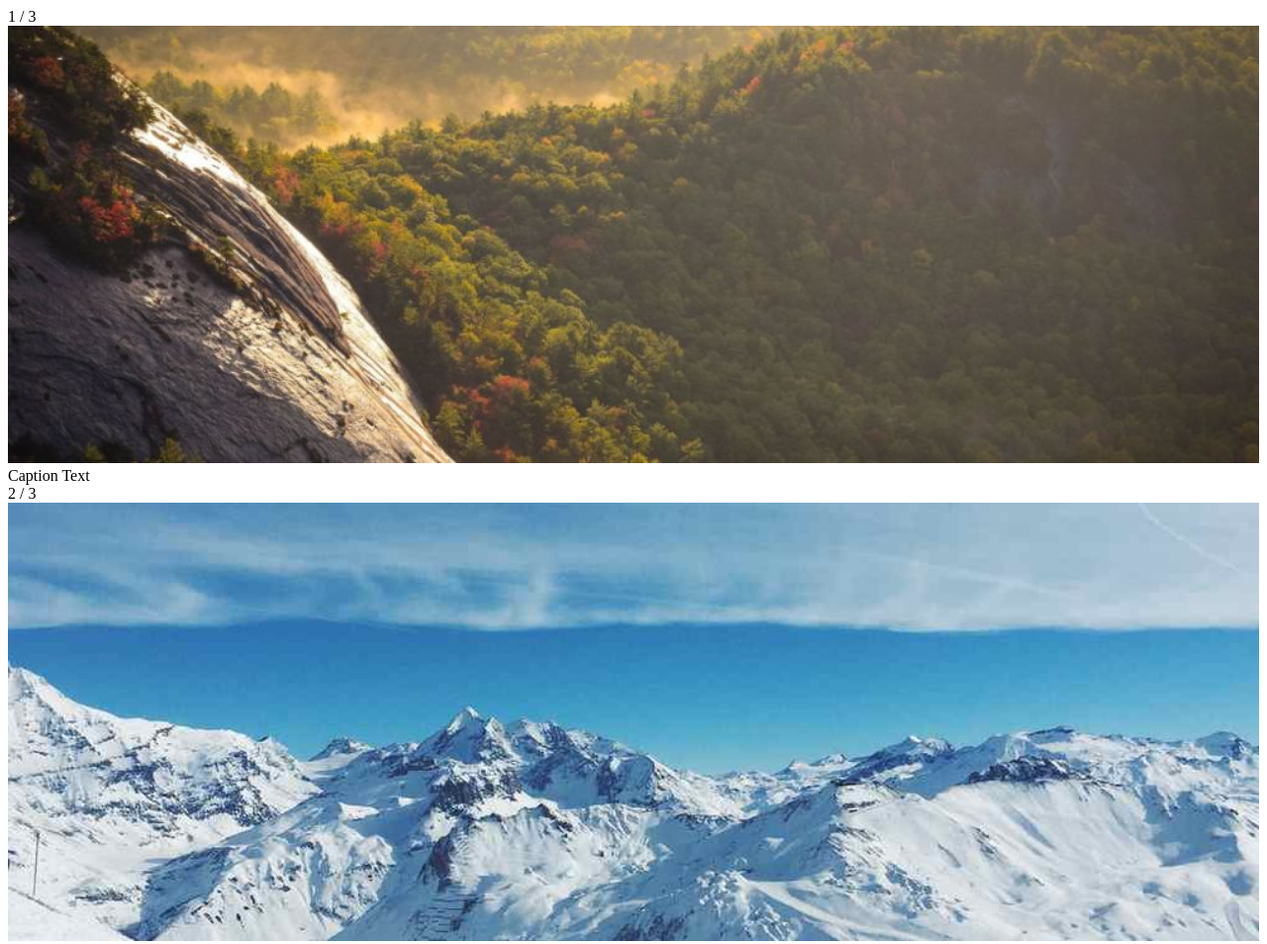
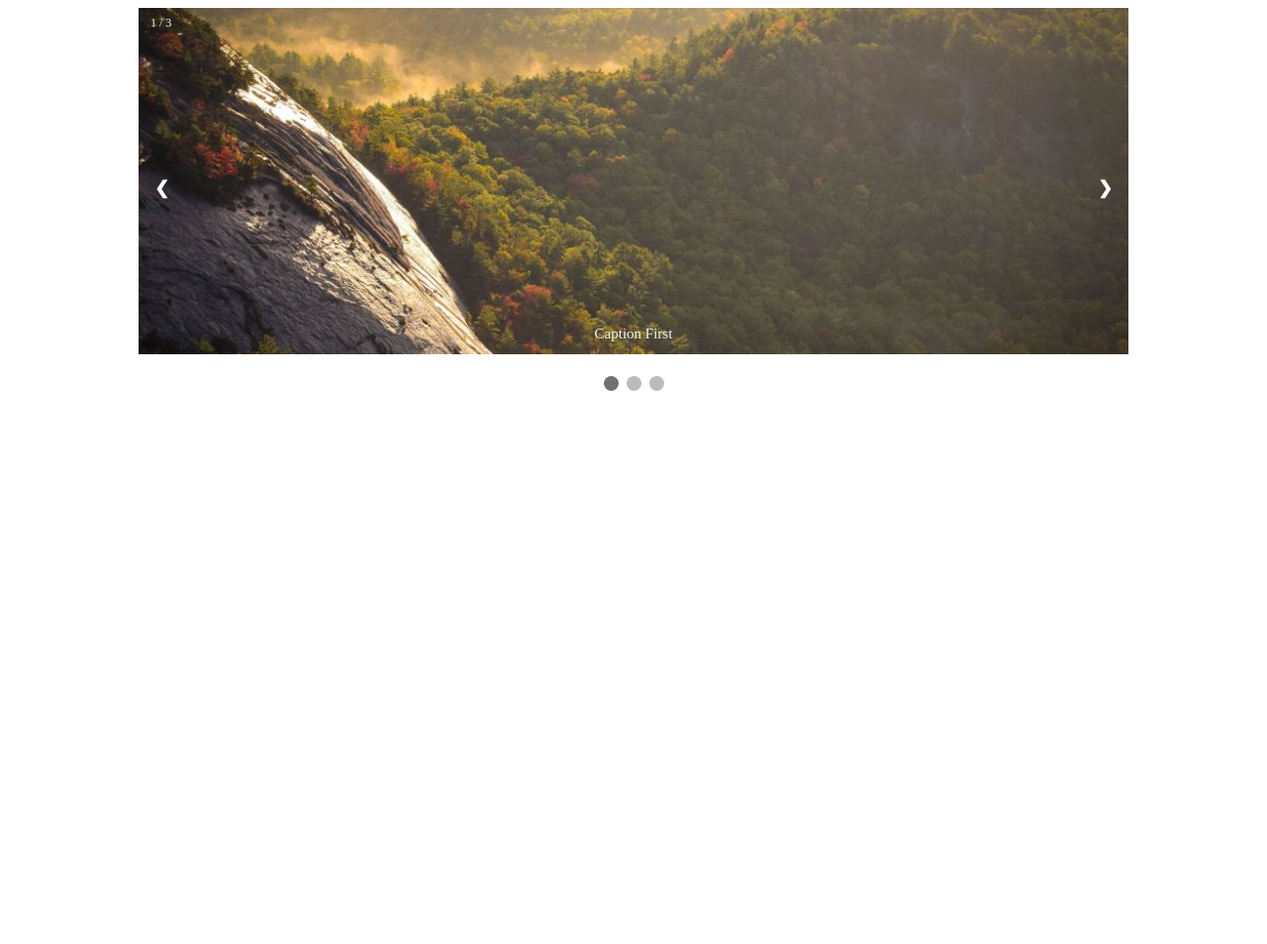
Before and after one commit to RealMudasirabbas/Mastering-CSS, a plain HTML site: page 01_Slidesshow/index.html in a window 1280 px wide. Shown: the top 954 px of the page at 99% size. After the commit the page ends 800 px from the top, so only its background shows below. Drawn offline with Linux system fonts and the light colour scheme.

Commit message:
slidesShow completed

```diff
--- a/01_Slidesshow/index.html
+++ b/01_Slidesshow/index.html
@@ -3,40 +3,36 @@
     <head>
         <meta charset="UTF-8" />
         <meta name="viewport" content="width=device-width, initial-scale=1.0" />
+        <link rel="stylesheet" href="style.css" />
         <title>Slidesshow</title>
     </head>
     <body>
         <div class="slideshow-container">
-
             <div class="mySlides fade">
                 <div class="numbertext">1 / 3</div>
-                <img src="images/img1.jpg" style="width: 100%" />
-                <div class="text">Caption Text</div>
+                <img src="images/img1.jpg" style ="width: 100%;">
+                <div class="text">Caption First</div>
             </div>
-
             <div class="mySlides fade">
                 <div class="numbertext">2 / 3</div>
-                <img src="images/img2.jpg" style="width: 100%" />
+                <img src="images/img2.jpg" style ="width: 100%;">
                 <div class="text">Caption Two</div>
             </div>
-
             <div class="mySlides fade">
                 <div class="numbertext">3 / 3</div>
-                <img src="images/img3.jpg" style="width: 100%" />
+                <img src="images/img3.jpg" style ="width: 100%;">
                 <div class="text">Caption Three</div>
             </div>
-
-            <!-- Next and previous buttons -->
-            <a class="prev" onclick="plusSlides(-1)">&#10094;</a>
-            <a class="next" onclick="plusSlides(1)">&#10095;</a>
+            <a onclick="plusSlides(-1)" class="prev">&#10094;</a>
+            <a onclick="plusSlides(1)" class="next">&#10095;</a>
         </div>
-        <br />
-
-        <!-- The dots/circles -->
-        <div style="text-align: center">
+        <br>
+        <div style="text-align: center;">
             <span class="dot" onclick="currentSlide(1)"></span>
             <span class="dot" onclick="currentSlide(2)"></span>
             <span class="dot" onclick="currentSlide(3)"></span>
         </div>
+
+        <script src="script.js"></script>
     </body>
 </html>
--- a/01_Slidesshow/script.js
+++ b/01_Slidesshow/script.js
@@ -0,0 +1,39 @@
+let slideIndex = 1;
+
+showSlides(slideIndex)
+
+function plusSlides(n){
+  showSlides(slideIndex += n)
+}
+
+function currentSlide(n){
+  showSlides(slideIndex = n)
+}
+
+function showSlides(n){
+
+  let slides = document.getElementsByClassName("mySlides")
+  let dots = document.getElementsByClassName("dot")
+  if (n > slides.length) {
+    slideIndex = 1;
+  }
+
+  if (n < 1) {
+    slideIndex = slides.length
+  }
+
+  for (let i = 0; i < slides.length; i++) {
+    slides[i].style.display = "none"
+
+  }
+
+  for (let i = 0; i < dots.length; i++) {
+    dots[i].className = dots[i].className.replace(" active","")
+
+  }
+
+  slides[slideIndex - 1].style.display = "block"
+
+  dots[slideIndex - 1].className += " active"
+
+}
--- a/01_Slidesshow/style.css
+++ b/01_Slidesshow/style.css
@@ -0,0 +1,78 @@
+* {
+  box-sizing: border-box;
+}
+
+.slideshow-container {
+  max-width: 1000px;
+  position: relative;
+  margin: auto;
+
+}
+.mySlides {
+  /* display: none; */
+}
+.prev, .next {
+  cursor: pointer;
+  position: absolute;
+  top: 50%;
+  width: auto;
+  margin-top: -22px;
+  padding: 16px;
+  color: white;
+  font-weight: bold;
+  font-size: 18px;
+  transition: 0.6s ease;
+  border-radius: 0 3px 3px 0;
+  user-select: none;
+}
+
+.next {
+  right: 0;
+  border-radius: 3px 0 0 3px;
+}
+
+.prev:hover, .next:hover {
+  background-color: rgba(0,0,0,0.8);
+}
+.text {
+  color: #f2f2f2;
+  font-size: 15px;
+  padding: 8px 12px;
+  position: absolute;
+  bottom: 8px;
+  width: 100%;
+  text-align: center;
+}
+
+.numbertext {
+  color: #f2f2f2;
+  font-size: 12px;
+  padding: 8px 12px;
+  position: absolute;
+  top: 0;
+}
+
+.dot {
+  cursor: pointer;
+  height: 15px;
+  width: 15px;
+  margin: 0 2px;
+  background-color: #bbb;
+  border-radius: 50%;
+  display: inline-block;
+  transition: background-color 0.6s ease;
+}
+
+.active, .dot:hover {
+  background-color: #717171;
+}
+
+.fade {
+  animation-name: fade;
+  animation-duration: 1.5s;
+}
+
+@keyframes fade {
+  from {opacity: .4}
+  to {opacity: 1}
+}
```
